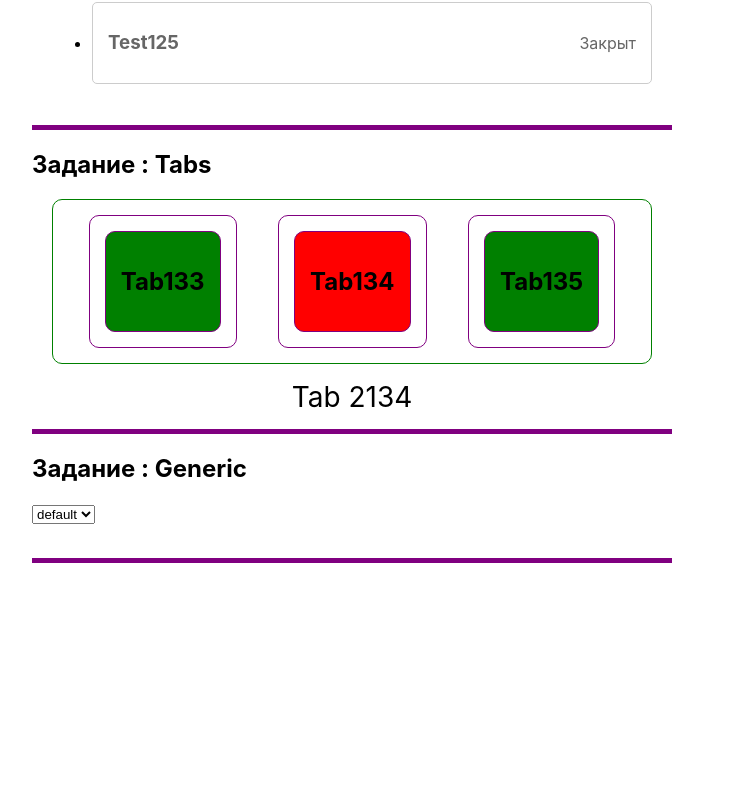
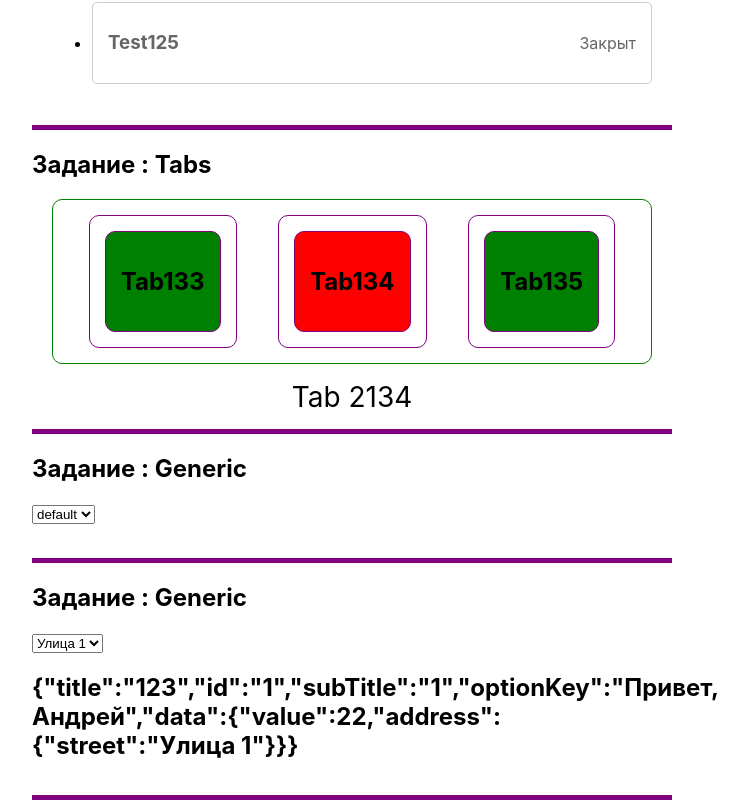
Before and after one commit to jab0001/react-test, a React (Create React App) app: page / in a window 1280 px wide. Shown: the part 352-1152 px from the top of the page, without its empty margins (288-1036 px from the left). Before the commit the page ends 915 px from the top, so only its background shows below. Built offline with nearby package versions, Linux system fonts and the light colour scheme.

Commit message:
Пример с кастомизацией инпута

```diff
--- a/src/components/InputGeneric.tsx
+++ b/src/components/InputGeneric.tsx
@@ -1,4 +1,4 @@
-import React, { FunctionComponent, useState } from 'react';
+import React, { FunctionComponent, ReactNode, SetStateAction, useEffect, useState } from 'react'
 
 interface Props {
   texts: Texts
@@ -12,19 +12,18 @@ interface Texts {
 }
 
 
+const InputGeneric: FunctionComponent<Props> = ( { texts } ) => {
+  const [text, setText] = useState( texts.default )
 
-
-const InputGeneric: FunctionComponent<Props> = ({texts}) => {
-    const [text, setText] = useState(texts.default)
   return (
     <>
-            <div className={"homework_wrapper"}>
+      <div className={'homework_wrapper'}>
         <h2>Задание : Generic</h2>
 
-                <select value={text} onChange={e => setText(e.target.value)}>
-                    {Object.entries(texts).map(item => (
-                        <option value={item[1]}>{item[0]}</option>
-                    ))}
+        <select value={text} onChange={e => setText( e.target.value )}>
+          {Object.entries( texts ).map( item => (
+            <option value={item[ 1 ]}>{item[ 0 ]}</option>
+          ) )}
         </select>
         <h2>{text}</h2>
       </div>
@@ -32,4 +31,52 @@ const InputGeneric: FunctionComponent<Props> = ({texts}) => {
   )
 }
 
-export default InputGeneric;
+
+//Должно быть
+
+interface PropsEditVersion<T extends BaseSelectDataItem> {
+  selectData: Array<T>,
+  defaultSelectDataItem?: number,
+  inSelectItemRenderKey?: keyof T,
+  renderOption?: ( data: T, setSelectItem: React.Dispatch<SetStateAction<T>> ) => ReactNode
+}
+
+interface BaseSelectDataItem {
+  title: string,
+  id: string,
+  subTitle?: string,
+}
+
+export function InputGenericEditVersion<T extends BaseSelectDataItem>( {
+                                                                         selectData,
+                                                                         defaultSelectDataItem = 0,
+                                                                         inSelectItemRenderKey = 'title',
+                                                                         renderOption
+                                                                       }: PropsEditVersion<T> ): JSX.Element {
+  const [selectItem, setSelectItem] = useState( selectData[ defaultSelectDataItem ] )
+
+  return (
+    <>
+      <div className={'homework_wrapper'}>
+        <h2>Задание : Generic</h2>
+        <select
+          onChange={( e ) => setSelectItem(
+            selectData.find( item => item.id === e.target.value ) || selectData[ defaultSelectDataItem ]
+          )}
+        >
+          {selectData.map( item => (
+            <option
+              value={item.id}
+              onClick={() => {}}
+            >
+              {renderOption ? renderOption( item, setSelectItem ) : item[ inSelectItemRenderKey ]}
+            </option>
+          ) )}
+        </select>
+        <h2>{JSON.stringify( selectItem )}</h2>
+      </div>
+    </>
+  )
+}
+
+export default InputGeneric
--- a/src/components/Loader.tsx
+++ b/src/components/Loader.tsx
@@ -1,39 +1,57 @@
-import React, { FunctionComponent } from 'react';
-import AccordionList from './AccordionList/AccordionList';
-import UserList from './firstHomework/UserList';
-import InputGeneric from './InputGeneric';
-import SecondTest from './secondHomework/SecondTest';
-import TabList from './Tabs/TabList';
+import React, { FunctionComponent } from 'react'
+import AccordionList from './AccordionList/AccordionList'
+import UserList from './firstHomework/UserList'
+import InputGeneric, {
+  InputGenericEditVersion,
+} from './InputGeneric'
+import SecondTest from './secondHomework/SecondTest'
+import TabList from './Tabs/TabList'
 
 interface Props {
   isLoading: boolean
 }
 
 const texts = {
-    default: "",
+  default: '',
   text1: 'text1',
   text2: 'text2',
-    text3: 'text3',
+  text3: 'text3'
 }
 
-const Loader: FunctionComponent<Props> = ({ isLoading }) => {
-    let isVisible = (isLoading: boolean) => {
-        if (!isLoading) {
+const Loader: FunctionComponent<Props> = ( { isLoading } ) => {
+  let isVisible = ( isLoading: boolean ) => {
+    if( !isLoading ) {
       return <>
-            <UserList />
-            <SecondTest />
-            <AccordionList />
-            <TabList />
-            <InputGeneric texts={texts}/></>
+        <UserList/>
+        <SecondTest/>
+        <AccordionList/>
+        <TabList/>
+        <InputGeneric
+          texts={texts}
+        />
+        <InputGenericEditVersion
+          selectData={[
+            { title: '123', id: '1', subTitle: '1', optionKey: 'Привет, Андрей', data: {value: 22, address: {street: 'Улица 1'}} },
+            { title: '123', id: '2', subTitle: '1', optionKey: 'Привет, Роман', data: {value: 22, address: {street: 'Улица 2'}} },
+            { title: '123', id: '3', subTitle: '1', optionKey: 'Привет, Евгений', data: {value: 22, address: {street: 'Улица 3'}} },
+            { title: '123', id: '4', subTitle: '1', optionKey: 'Привет, Дмитрий', data: {value: 22, address: {street: 'Улица 4'}} },
+          ]}
+          inSelectItemRenderKey={'optionKey'}
+          renderOption={(data) => {
+            return data.data.address.street
+          }}
+        />
+      </>
+
     } else {
       return <p>Waiting...</p>
     }
-    };
+  }
   return (
     <>
-            {isVisible(isLoading)}
+      {isVisible( isLoading )}
     </>
   )
 }
 
-export default Loader;
+export default Loader
```
Also changed, not shown: 1 other file (tests, documents, lock files or other folders). Lines whose indentation alone changed are shown as unchanged.
